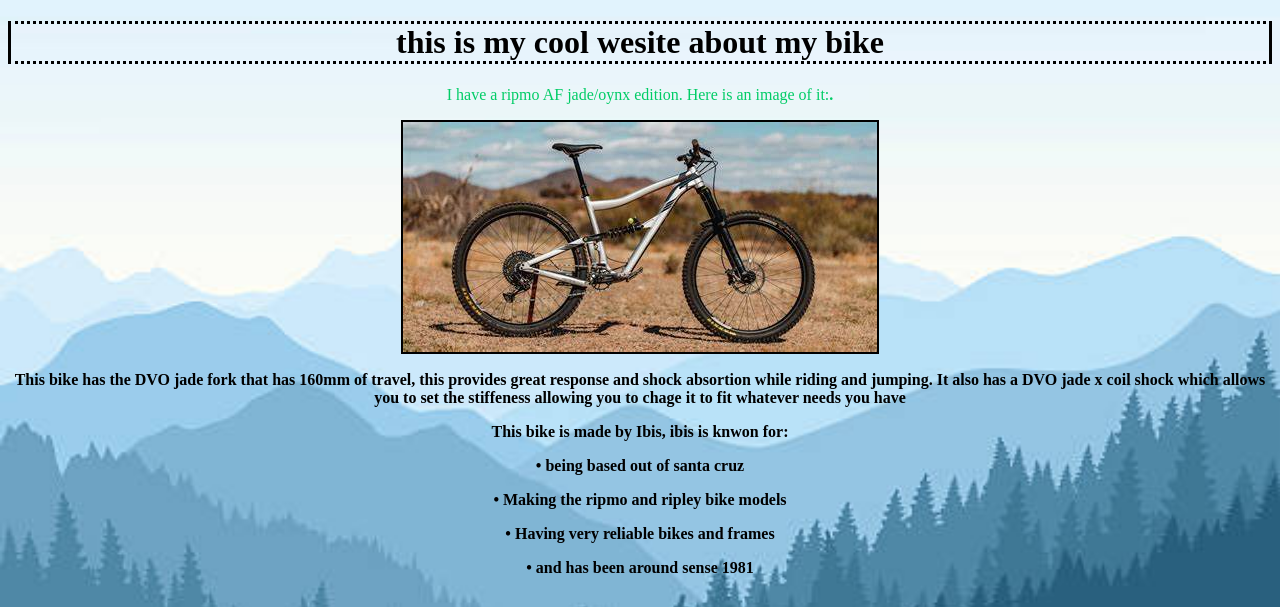
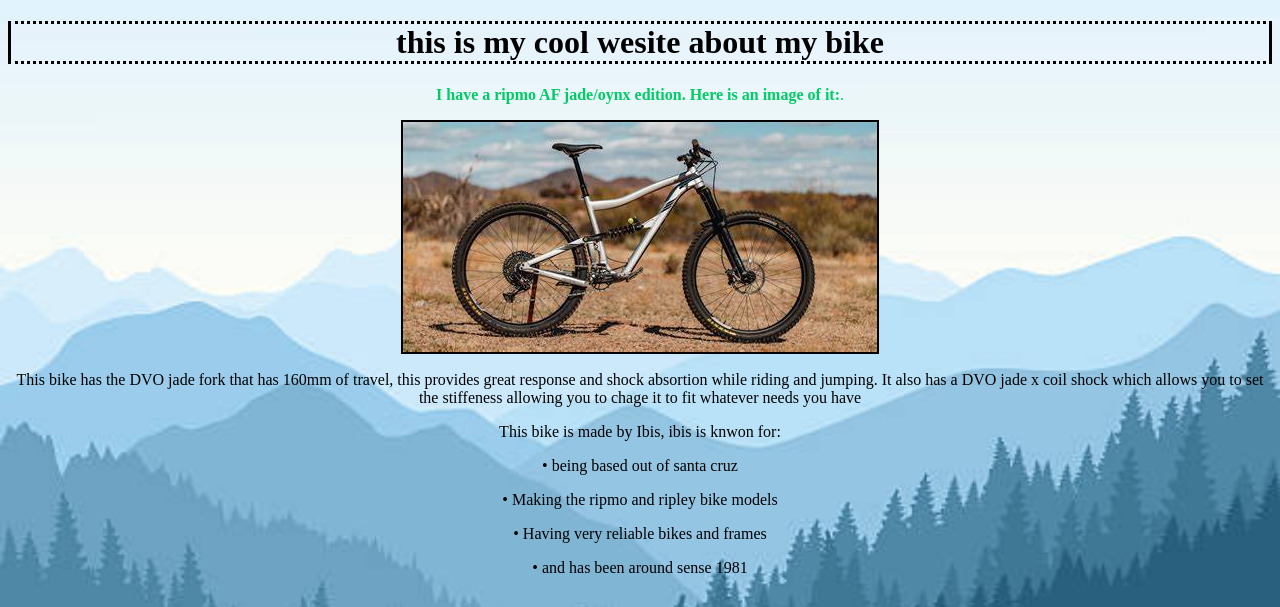
Before and after one commit to Floor-board/personal-website-coolio-thing, a plain HTML site: page index.html in a window 1280 px wide. Shown: the top 607 px of the page. Drawn offline with Linux system fonts and the light colour scheme.

Commit message:
Update index.html

```diff
--- a/index.html
+++ b/index.html
@@ -6,8 +6,8 @@
   </head>
   <body>
     <h1>this is my cool wesite about my bike</h1>
-    <p id="green_text" class="centerd_para">I have a ripmo AF jade/oynx edition. Here is an image of it:<b>.</p>
-    <img src="OIP.jpg" alt="Ripmo AF Jade/Oynx edition" class="bike_image"> <!-- I choose this imae fromat because dude to the website itself being small it does not matter too much which image format i choose therfore i can use a jpeg without having to worry -->
+    <p id="green_text" class="centerd_para"><b>I have a ripmo AF jade/oynx edition. Here is an image of it:</b>.</p>
+    <img src="OIP.jpg" alt="Ripmo AF Jade/Oynx edition" class="bike_image"> <!-- I choose this image fromat because dude to the website itself being small it does not matter too much which image format i choose therfore i can use a jpeg without having to worry -->
 	<div class="dotted_boarder">
 		<p class="centerd_para">This bike has the DVO jade fork that has 160mm of travel, this provides great response and shock absortion while riding and jumping. It also has a DVO jade x coil shock which allows you to set the stiffeness allowing you to chage it to fit whatever needs you have</p>
 		<p class="centerd_para"> This bike is made by Ibis, ibis is knwon for:</p>
```
